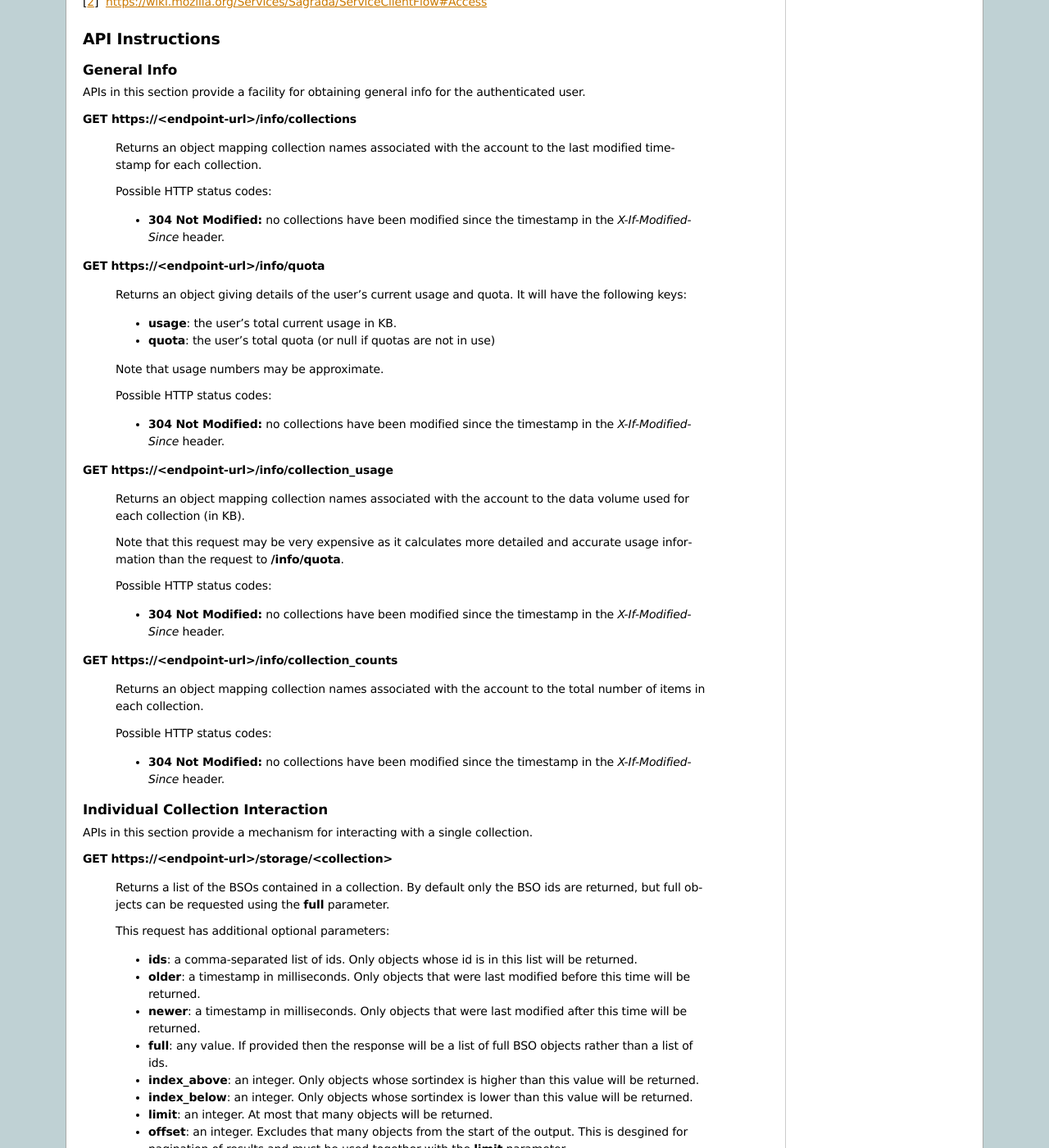
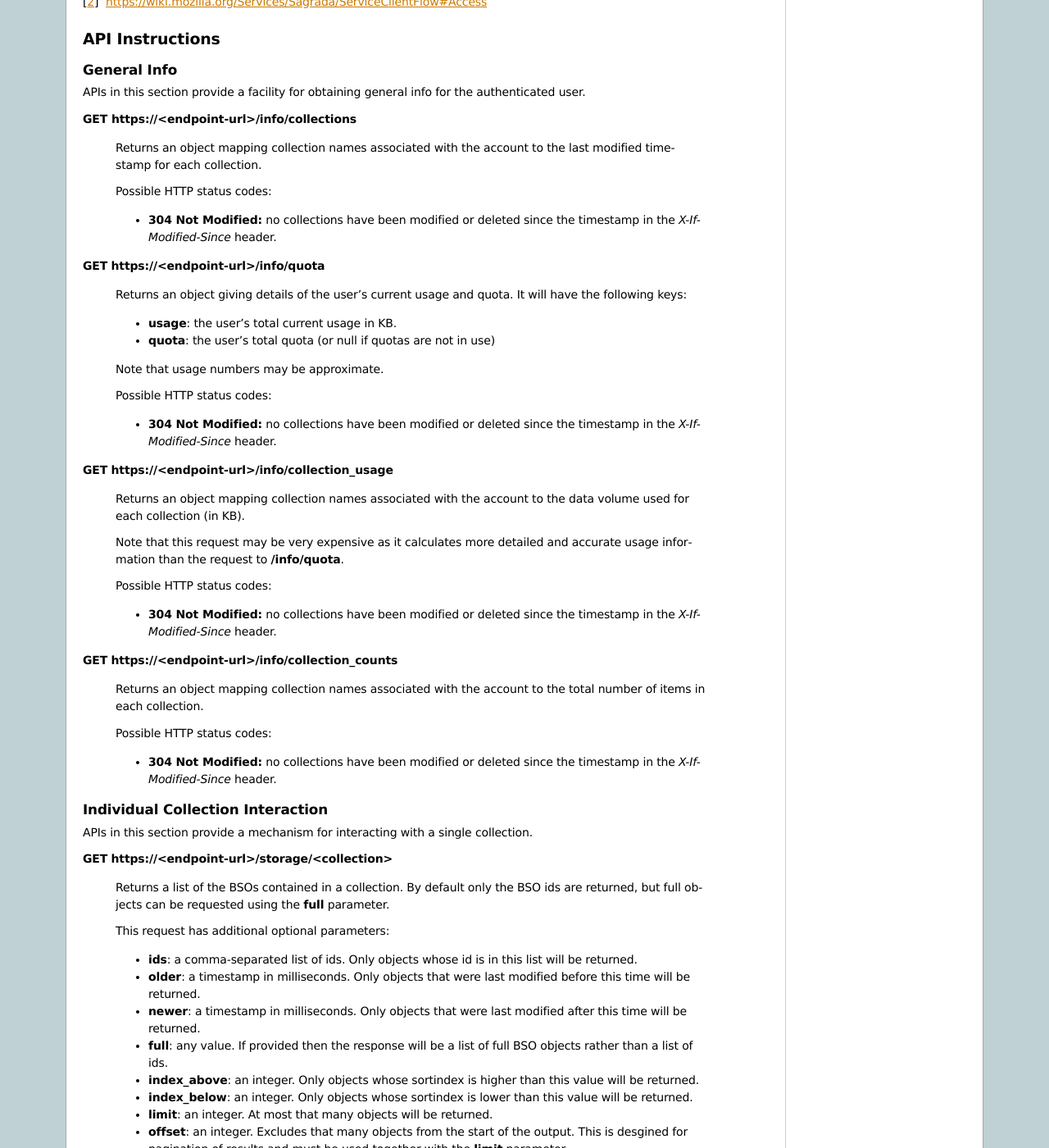
Before and after one commit to mozilla-services/docs, a Sphinx documentation site: the page built from source/storage/apis-2.0.rst, in a window 1280 px wide and 1400 px high, scrolled down 1405 px. Shown: the whole window at 82% size. Built offline with Sphinx 7.4.7, drawn with Linux system fonts in a browser that asks for light colours.

Commit message:
[Storage] Clarify X-I-M-S behaviour when a collection is deleted.

```diff
--- a/source/storage/apis-2.0.rst
+++ b/source/storage/apis-2.0.rst
@@ -119,7 +119,7 @@ authenticated user.
 
     Possible HTTP status codes:
 
-    - **304 Not Modified:**  no collections have been modified
+    - **304 Not Modified:**  no collections have been modified or deleted
       since the timestamp in the *X-If-Modified-Since* header.
 
 
@@ -135,7 +135,7 @@ authenticated user.
 
     Possible HTTP status codes:
 
-    - **304 Not Modified:**  no collections have been modified
+    - **304 Not Modified:**  no collections have been modified or deleted
       since the timestamp in the *X-If-Modified-Since* header.
 
 
@@ -150,7 +150,7 @@ authenticated user.
 
     Possible HTTP status codes:
 
-    - **304 Not Modified:**  no collections have been modified
+    - **304 Not Modified:**  no collections have been modified or deleted
       since the timestamp in the *X-If-Modified-Since* header.
 
 
@@ -161,7 +161,7 @@ authenticated user.
 
     Possible HTTP status codes:
 
-    - **304 Not Modified:**  no collections have been modified
+    - **304 Not Modified:**  no collections have been modified or deleted
       since the timestamp in the *X-If-Modified-Since* header.
 
 
```
